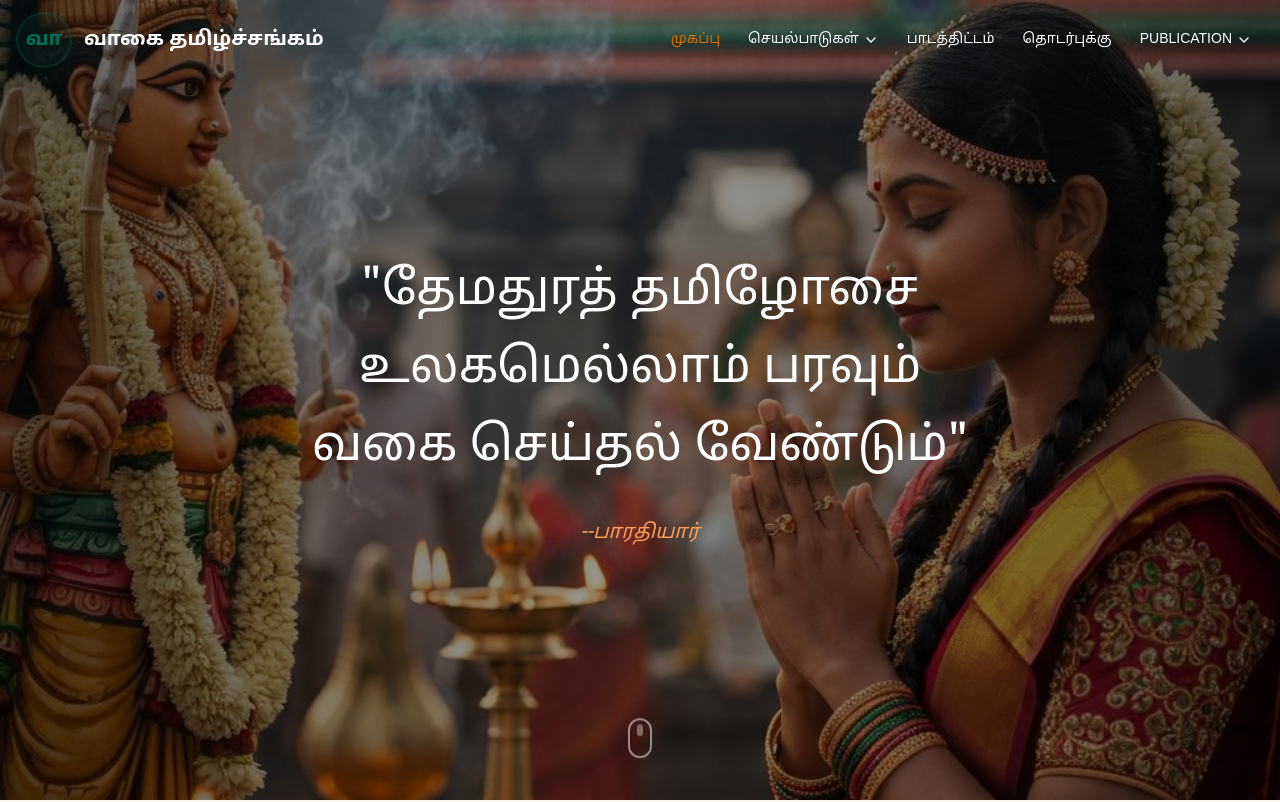
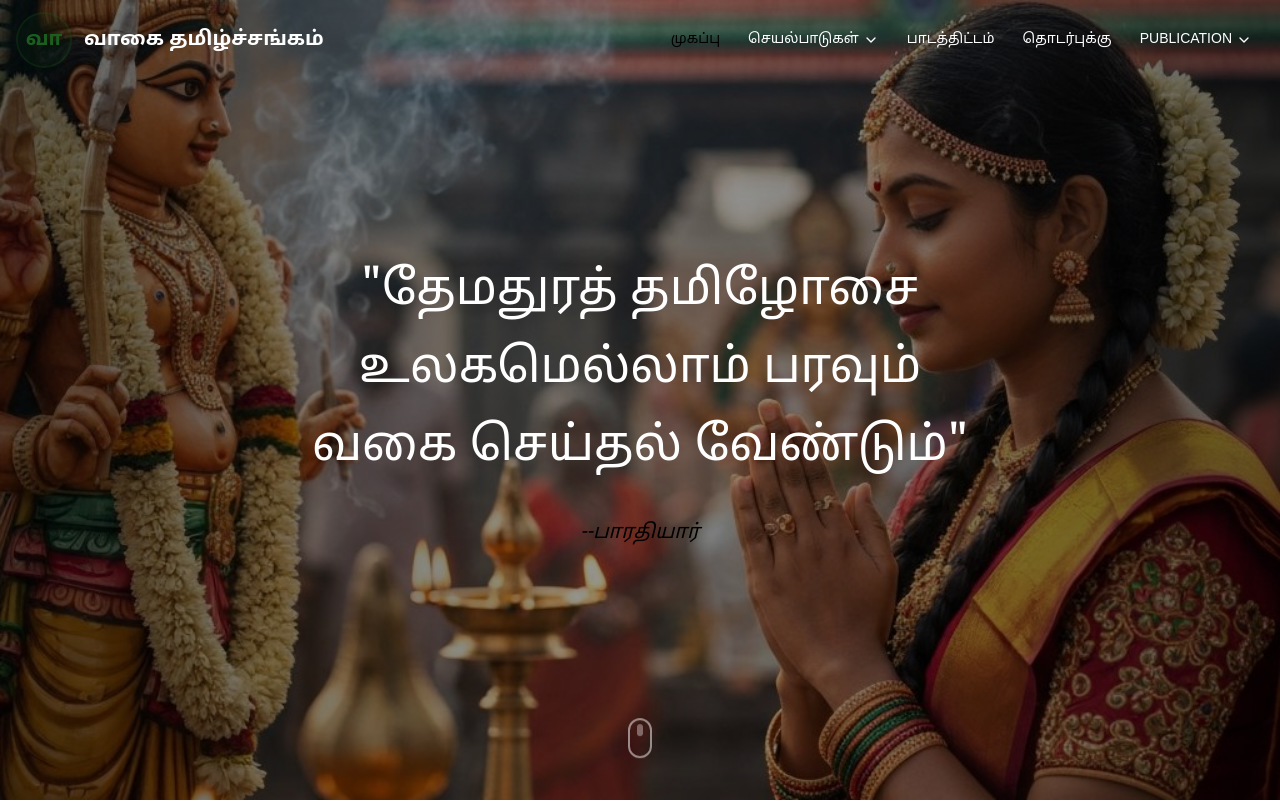
Before and after one commit to Vinothkumar0311/v0-vaagai-tamil-sangam-website, a Next.js app: page / in a window 1280 px wide. Shown: the top 802 px of the page. Built offline with nearby package versions, Linux system fonts and the light colour scheme.

Commit message:
feat: adopt green-based design system in globals.css\n\nUpdate theme colors and add new Tailwind variants for design consistency.

```diff
--- a/app/globals.css
+++ b/app/globals.css
@@ -4,48 +4,52 @@
 @custom-variant dark (&:is(.dark *));
 
 :root {
-  --background: oklch(0.985 0.002 247);
-  --foreground: oklch(0.205 0.015 247);
-  --card: oklch(1 0 0);
-  --card-foreground: oklch(0.205 0.015 247);
-  --popover: oklch(1 0 0);
-  --popover-foreground: oklch(0.205 0.015 247);
-  --primary: oklch(0.47 0.1 175);
-  --primary-foreground: oklch(0.985 0 0);
-  --secondary: oklch(0.96 0.015 85);
-  --secondary-foreground: oklch(0.35 0.08 85);
-  --muted: oklch(0.96 0.005 247);
-  --muted-foreground: oklch(0.45 0.015 247);
-  --accent: oklch(0.65 0.17 55);
-  --accent-foreground: oklch(0.985 0 0);
-  --destructive: oklch(0.577 0.245 27.325);
-  --destructive-foreground: oklch(0.577 0.245 27.325);
-  --border: oklch(0.9 0.01 247);
-  --input: oklch(0.9 0.01 247);
-  --ring: oklch(0.47 0.1 175);
-  --chart-1: oklch(0.47 0.1 175);
-  --chart-2: oklch(0.65 0.17 55);
-  --chart-3: oklch(0.55 0.12 175);
-  --chart-4: oklch(0.75 0.15 55);
-  --chart-5: oklch(0.60 0.08 175);
-  --radius: 0.75rem;
-  --sidebar: oklch(0.985 0 0);
-  --sidebar-foreground: oklch(0.205 0.015 247);
-  --sidebar-primary: oklch(0.47 0.1 175);
-  --sidebar-primary-foreground: oklch(0.985 0 0);
-  --sidebar-accent: oklch(0.96 0.015 85);
-  --sidebar-accent-foreground: oklch(0.35 0.08 85);
-  --sidebar-border: oklch(0.9 0.01 247);
-  --sidebar-ring: oklch(0.47 0.1 175);
+  /* Design System Colors - Green Theme */
+  --background: #FFFFFF;
+  --foreground: #000000;
+  --card: #FFFFFF;
+  --card-foreground: #000000;
+  --popover: #FFFFFF;
+  --popover-foreground: #000000;
+  --primary: #1B5E20;
+  --primary-foreground: #FFFFFF;
+  --secondary: #4CAF50;
+  --secondary-foreground: #FFFFFF;
+  --muted: #F2F2F2;
+  --muted-foreground: #9E9E9E;
+  --accent: #4CAF50;
+  --accent-foreground: #FFFFFF;
+  --destructive: #FF0000;
+  --destructive-foreground: #FFFFFF;
+  --border: #E0E0E0;
+  --input: #F2F2F2;
+  --ring: #1B5E20;
+  --chart-1: #1B5E20;
+  --chart-2: #4CAF50;
+  --chart-3: #81C784;
+  --chart-4: #A5D6A7;
+  --chart-5: #C8E6C9;
+  --radius: 1rem;
+  --sidebar: #1B5E20;
+  --sidebar-foreground: #FFFFFF;
+  --sidebar-primary: #4CAF50;
+  --sidebar-primary-foreground: #FFFFFF;
+  --sidebar-accent: #2E7D32;
+  --sidebar-accent-foreground: #FFFFFF;
+  --sidebar-border: #E0E0E0;
+  --sidebar-ring: #1B5E20;
 
-  /* Custom Vaagai theme colors */
-  --teal: oklch(0.47 0.1 175);
-  --teal-light: oklch(0.55 0.12 175);
-  --teal-dark: oklch(0.35 0.09 175);
-  --gold: oklch(0.65 0.17 55);
-  --gold-light: oklch(0.78 0.14 55);
-  --gold-dark: oklch(0.52 0.15 55);
-  --cream: oklch(0.97 0.015 85);
+  /* Extended Theme Variables */
+  --text-primary: #000000;
+  --text-secondary: #9E9E9E;
+  --input-fill: #F2F2F2;
+  --error: #FF0000;
+
+  /* Green Shades for Hover States */
+  --primary-light: #2E7D32;
+  --primary-dark: #0D3311;
+  --secondary-light: #66BB6A;
+  --secondary-dark: #388E3C;
 }
 
 .dark {
@@ -86,13 +90,8 @@
 @theme inline {
   --font-sans: var(--font-noto-sans-tamil), 'Geist', 'Geist Fallback', system-ui, sans-serif;
   --font-mono: 'Geist Mono', 'Geist Mono Fallback';
-  --color-teal: var(--teal);
-  --color-teal-light: var(--teal-light);
-  --color-teal-dark: var(--teal-dark);
-  --color-gold: var(--gold);
-  --color-gold-light: var(--gold-light);
-  --color-gold-dark: var(--gold-dark);
-  --color-cream: var(--cream);
+
+  /* Core Theme Colors */
   --color-background: var(--background);
   --color-foreground: var(--foreground);
   --color-card: var(--card);
@@ -112,15 +111,32 @@
   --color-border: var(--border);
   --color-input: var(--input);
   --color-ring: var(--ring);
+
+  /* Extended Design System Colors */
+  --color-text-primary: var(--text-primary);
+  --color-text-secondary: var(--text-secondary);
+  --color-input-fill: var(--input-fill);
+  --color-error: var(--error);
+  --color-primary-light: var(--primary-light);
+  --color-primary-dark: var(--primary-dark);
+  --color-secondary-light: var(--secondary-light);
+  --color-secondary-dark: var(--secondary-dark);
+
+  /* Chart Colors */
   --color-chart-1: var(--chart-1);
   --color-chart-2: var(--chart-2);
   --color-chart-3: var(--chart-3);
   --color-chart-4: var(--chart-4);
   --color-chart-5: var(--chart-5);
+
+  /* Border Radius */
   --radius-sm: calc(var(--radius) - 4px);
   --radius-md: calc(var(--radius) - 2px);
   --radius-lg: var(--radius);
   --radius-xl: calc(var(--radius) + 4px);
+  --radius-2xl: calc(var(--radius) + 8px);
+
+  /* Sidebar Colors */
   --color-sidebar: var(--sidebar);
   --color-sidebar-foreground: var(--sidebar-foreground);
   --color-sidebar-primary: var(--sidebar-primary);
```
